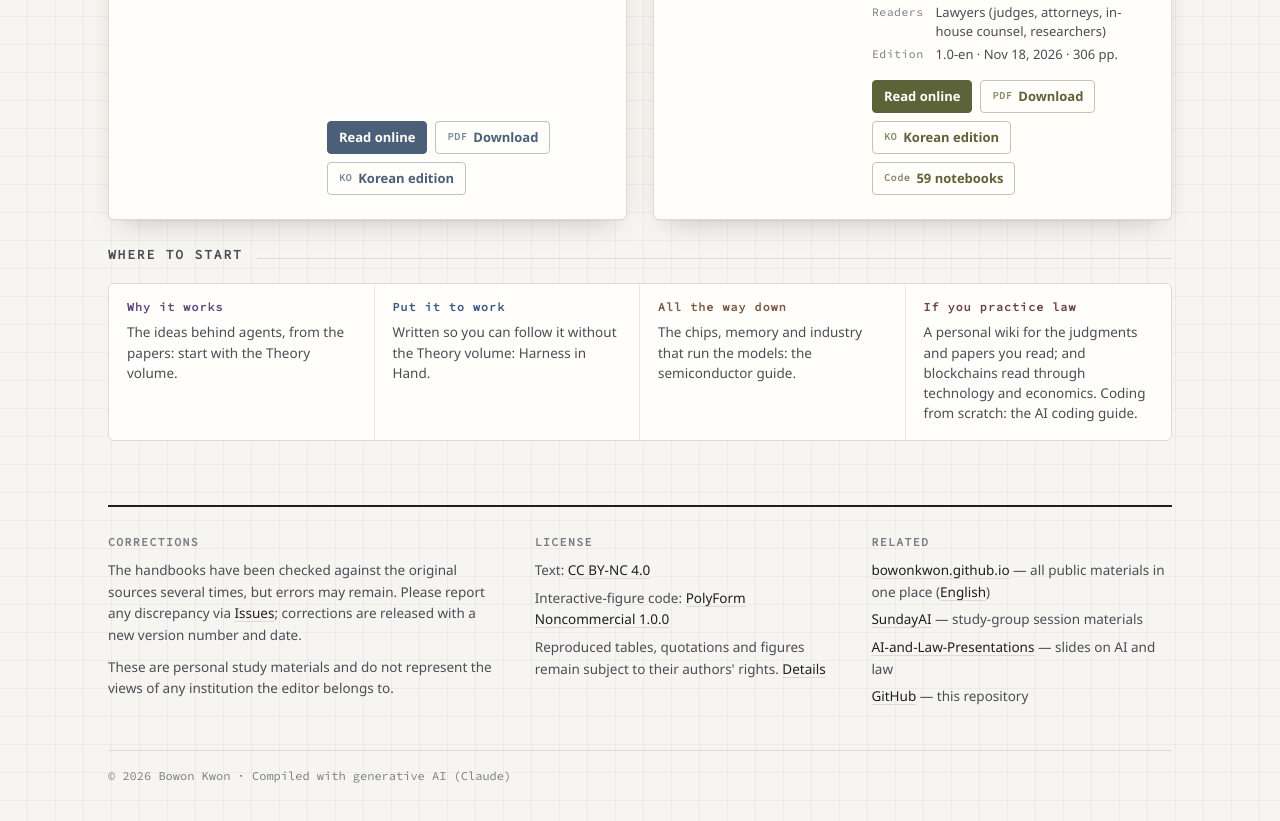
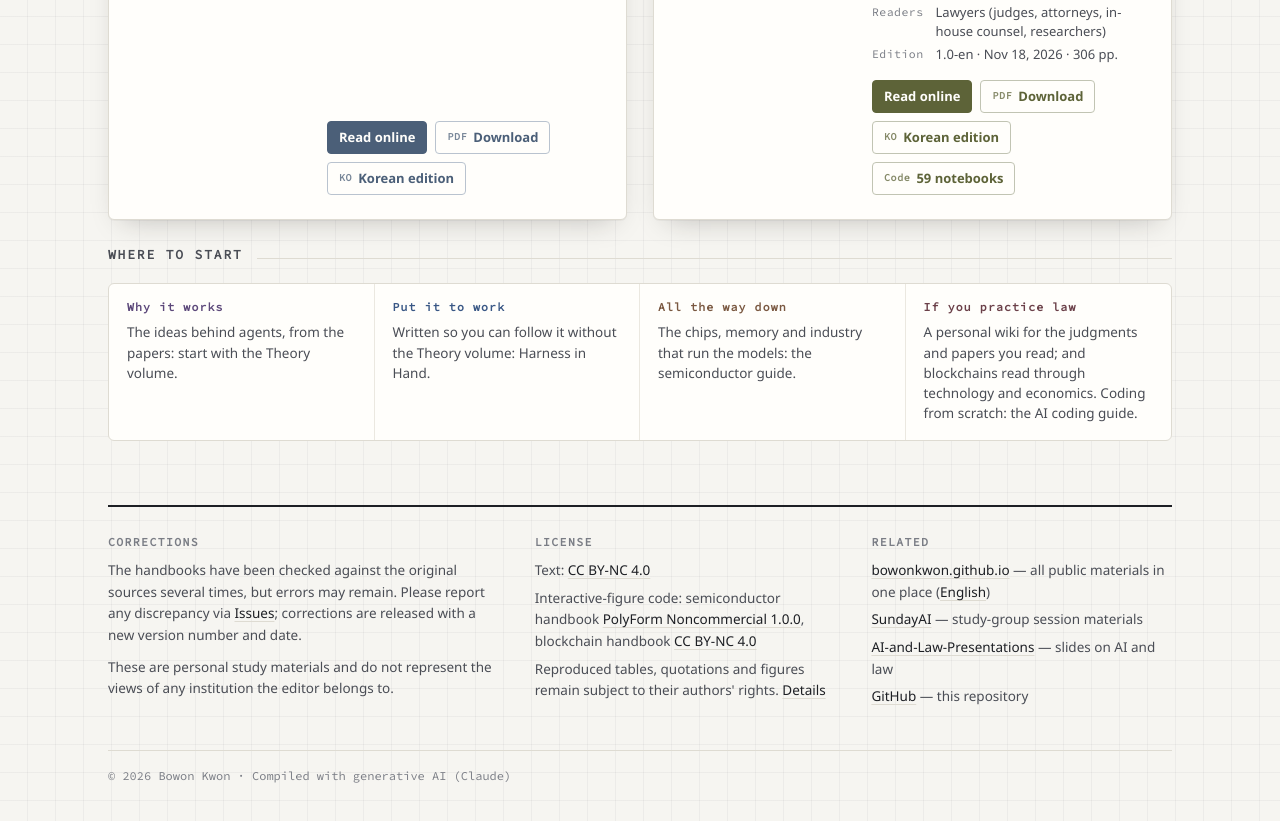
Before and after one commit to BowonKwon/AI-Assisted-Handbooks, a plain HTML site: page index.html in a window 1280 px wide. Shown: the part 2391-3212 px from the top of the page. Drawn offline with Linux system fonts and the light colour scheme; a web font is replaced by a local one.

Commit message:
License notes: the widget licenses of both handbooks named in the README and the hub footer (semiconductors: code PolyForm Noncommercial 1.0.0, text CC BY-NC 4.0; blockchain: CC BY-NC 4.0); the blockchain widget notices point to the root LICENSE

```diff
--- a/index.html
+++ b/index.html
@@ -528,7 +528,7 @@ footer a:hover{text-decoration-color:var(--ink)}
     <h4 class="ko">이용 허락</h4><h4 class="en">License</h4>
     <ul>
       <li class="ko">본문: <a href="LICENSE">CC BY-NC 4.0</a></li><li class="en">Text: <a href="LICENSE">CC BY-NC 4.0</a></li>
-      <li class="ko">인터랙티브 그림 코드: <a href="ai-infra-semiconductors/widgets/LICENSE.md">PolyForm Noncommercial 1.0.0</a></li><li class="en">Interactive-figure code: <a href="ai-infra-semiconductors/widgets/LICENSE.md">PolyForm Noncommercial 1.0.0</a></li>
+      <li class="ko">인터랙티브 그림 코드: 반도체 자습서 <a href="ai-infra-semiconductors/widgets/LICENSE.md">PolyForm Noncommercial 1.0.0</a>, 블록체인 자습서 <a href="blockchain-for-lawyers/widgets/LICENSE.md">CC BY-NC 4.0</a></li><li class="en">Interactive-figure code: semiconductor handbook <a href="ai-infra-semiconductors/widgets/LICENSE.md">PolyForm Noncommercial 1.0.0</a>, blockchain handbook <a href="blockchain-for-lawyers/widgets/LICENSE.md">CC BY-NC 4.0</a></li>
       <li class="ko">원문에서 옮긴 표·인용·그림은 각 원저작자의 권리를 따릅니다. <a href="https://github.com/BowonKwon/AI-Assisted-Handbooks#이용-허락">자세히</a></li>
       <li class="en">Reproduced tables, quotations and figures remain subject to their authors' rights. <a href="https://github.com/BowonKwon/AI-Assisted-Handbooks#english">Details</a></li>
     </ul>
```
Also changed, not shown: 3 other files.
